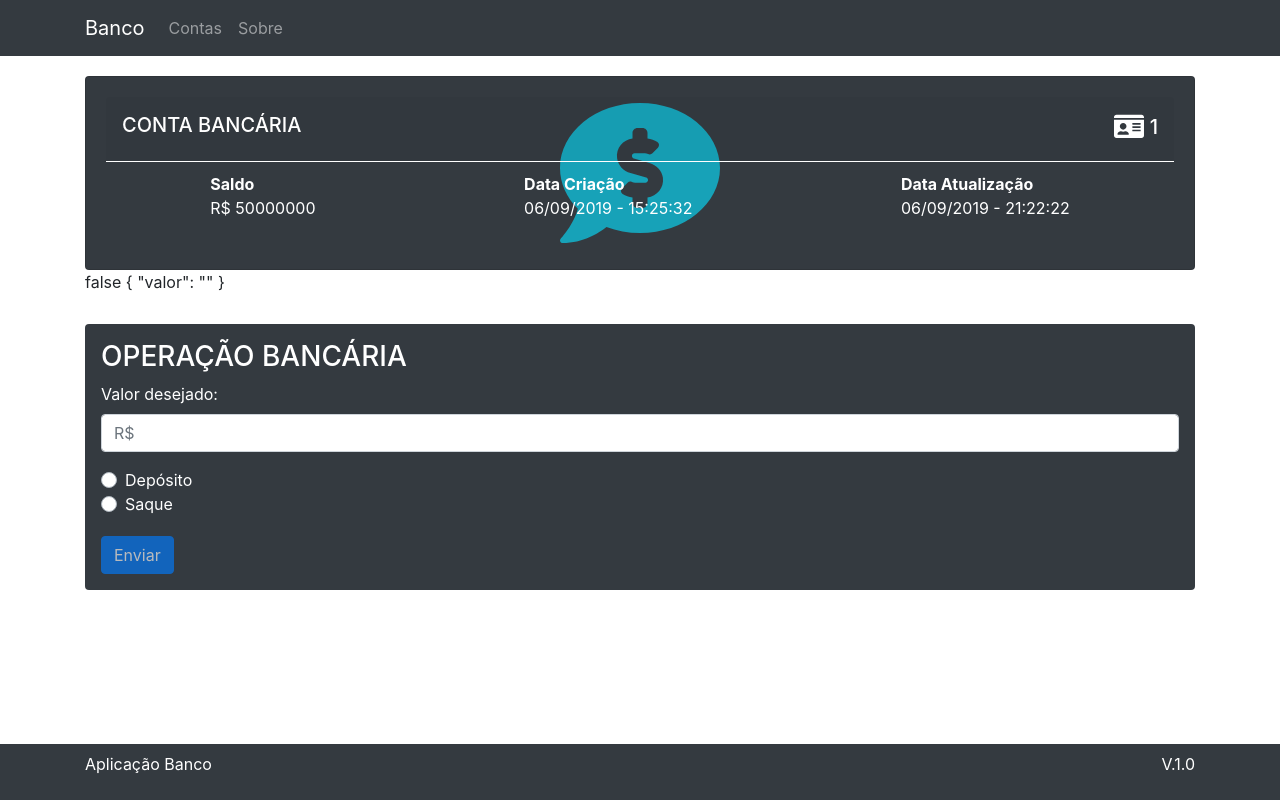
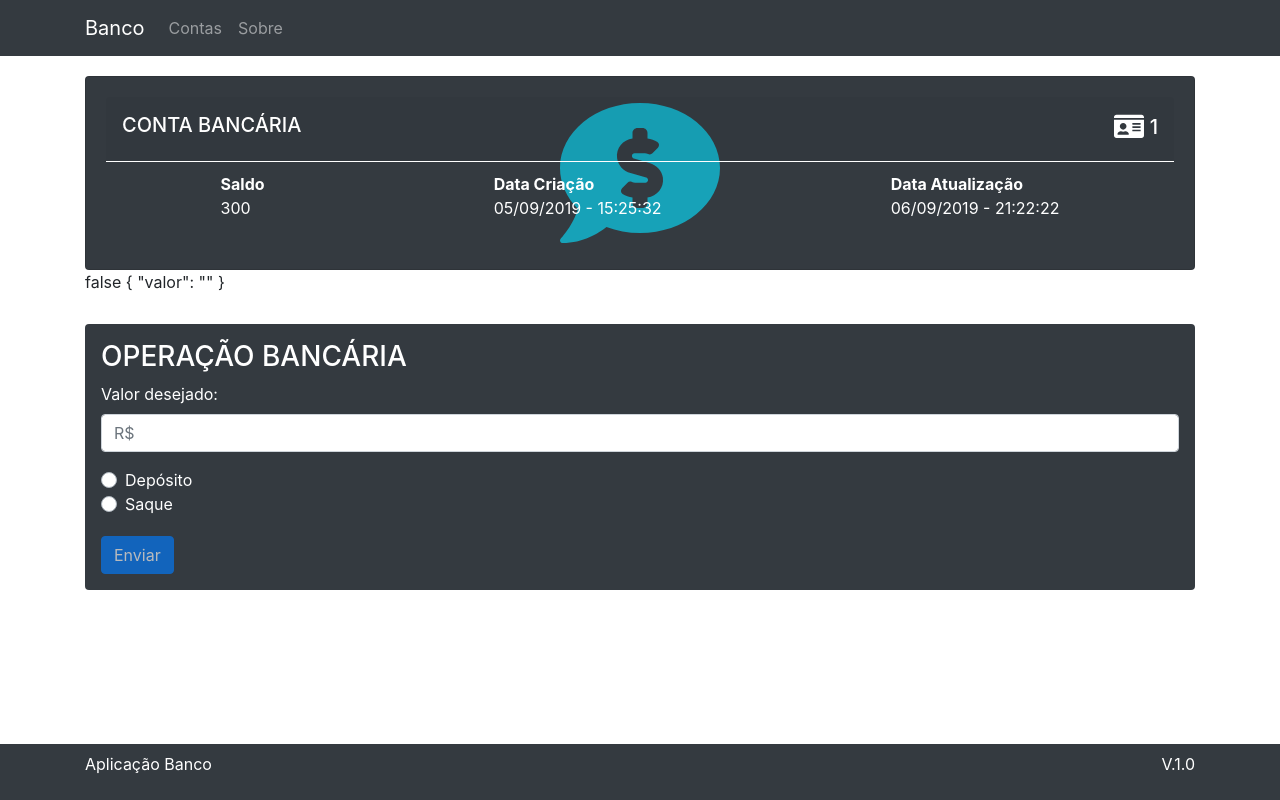
Before and after one commit to RodolfoHerman/banco-ui, an Angular app: page /contas/1 in a window 1280 px wide. Built offline with nearby package versions, Linux system fonts and the light colour scheme.

Commit message:
Criação do componente ContaDetalhe

```diff
--- a/src/app/app.module.ts
+++ b/src/app/app.module.ts
@@ -12,6 +12,7 @@ import { ContasComponent } from './contas/contas.component';
 import { ContaComponent } from './contas/conta/conta.component'
 import { ContasService } from './contas/contas.service';
 import { ContaOperacaoComponent } from './conta-operacao/conta-operacao.component';
+import { ContaDetalheComponent } from './conta-detalhe/conta-detalhe.component';
 
 @NgModule({
   declarations: [
@@ -21,7 +22,8 @@ import { ContaOperacaoComponent } from './conta-operacao/conta-operacao.componen
     CabecalhoComponent,
     ContasComponent,
     ContaComponent,
-    ContaOperacaoComponent
+    ContaOperacaoComponent,
+    ContaDetalheComponent
   ],
   imports: [
     BrowserModule,
--- /dev/null
+++ b/src/app/conta-detalhe/conta-detalhe.component.html
@@ -0,0 +1,37 @@
+<div class="card bg-dark text-white" style="padding: 1em;">
+
+    <div class="card-img text-center">
+        <i class="fas fa-comment-dollar fa-10x" style="color: #17a2b8;"></i>
+    </div>
+
+    <div class="card-img-overlay">
+
+        <div class="card-header" style="border-bottom: 1px solid #FFF; padding: 1em">
+
+            <h5 class="card-title text-uppercase" style="padding-bottom: 20px">
+                <span class="float-left">Conta Bancária</span>
+                <span class="float-right"><i class="fas fa-id-card fa-lg"></i> {{ conta?.id }}</span>
+            </h5>
+        </div>
+
+        <div class="card-content" style="margin-top: 10px">
+
+            <dl>
+                <dt class="card-text">Saldo</dt>
+                <dd class="card-text">{{ conta?.saldo }}</dd>
+            </dl>
+
+            <dl>
+                <dt class="card-text">Data Criação</dt>
+                <dd class="card-text">{{ conta?.dataCriacao | date: 'dd/MM/yyyy' }} - 15:25:32</dd>
+            </dl>
+
+            <dl>
+                <dt class="card-text">Data Atualização</dt>
+                <dd class="card-text">{{ conta?.dataAtualizacao | date: 'dd/MM/yyyy' }} - 21:22:22</dd>
+            </dl>
+
+        </div>
+
+    </div>
+</div>
--- /dev/null
+++ b/src/app/conta-detalhe/conta-detalhe.component.ts
@@ -0,0 +1,17 @@
+import { Component, OnInit, Input } from '@angular/core';
+import { Conta } from '../contas/conta/conta.model';
+
+@Component({
+  selector: 'cb-conta-detalhe',
+  templateUrl: './conta-detalhe.component.html'
+})
+export class ContaDetalheComponent implements OnInit {
+
+  @Input() conta: Conta;
+
+  constructor() { }
+
+  ngOnInit() {
+  }
+
+}
--- a/src/app/conta-operacao/conta-operacao.component.html
+++ b/src/app/conta-operacao/conta-operacao.component.html
@@ -1,40 +1,4 @@
-<div class="card bg-dark text-white" style="padding: 1em;">
-
-    <div class="card-img text-center">
-        <i class="fas fa-comment-dollar fa-10x" style="color: #17a2b8;"></i>
-    </div>
-
-    <div class="card-img-overlay">
-
-        <div class="card-header" style="border-bottom: 1px solid #FFF; padding: 1em">
-
-            <h5 class="card-title text-uppercase" style="padding-bottom: 20px">
-                <span class="float-left">Conta Bancária</span>
-                <span class="float-right"><i class="fas fa-id-card fa-lg"></i> {{ 1 }}</span>
-            </h5>
-        </div>
-
-        <div class="card-content" style="margin-top: 10px">
-
-            <dl>
-                <dt class="card-text">Saldo</dt>
-                <dd class="card-text">R$ 50000000</dd>
-            </dl>
-
-            <dl>
-                <dt class="card-text">Data Criação</dt>
-                <dd class="card-text">{{ '2019-09-06' | date: 'dd/MM/yyyy' }} - 15:25:32</dd>
-            </dl>
-
-            <dl>
-                <dt class="card-text">Data Atualização</dt>
-                <dd class="card-text">{{ '2019-09-06' | date: 'dd/MM/yyyy' }} - 21:22:22</dd>
-            </dl>
-
-        </div>
-
-    </div>
-</div>
+<cb-conta-detalhe [conta]="conta"></cb-conta-detalhe>
 
 {{ form.valid }}
 {{ form.value | json }}
@@ -70,20 +34,3 @@
 
 
 </form>
-
-<!-- <div class="card">
-    <h5 class="card-header">Destaque</h5>
-    <div class="card-body">
-        <h5 class="card-title">Título especial</h5>
-        <p class="card-text">Com suporte a texto embaixo, que funciona como uma introdução a um conteúdo adicional.</p>
-        <p class="card-text">Com suporte a texto embaixo, que funciona como uma introdução a um conteúdo adicional.</p>
-        <p class="card-text">Com suporte a texto embaixo, que funciona como uma introdução a um conteúdo adicional.</p>
-        <p class="card-text">Com suporte a texto embaixo, que funciona como uma introdução a um conteúdo adicional.</p>
-        <p class="card-text">Com suporte a texto embaixo, que funciona como uma introdução a um conteúdo adicional.</p>
-        <p class="card-text">Com suporte a texto embaixo, que funciona como uma introdução a um conteúdo adicional.</p>
-        <p class="card-text">Com suporte a texto embaixo, que funciona como uma introdução a um conteúdo adicional.</p>
-        <p class="card-text">Com suporte a texto embaixo, que funciona como uma introdução a um conteúdo adicional.</p>
-        <p class="card-text">Com suporte a texto embaixo, que funciona como uma introdução a um conteúdo adicional.</p>
-        <a href="#" class="btn btn-primary">Visitar</a>
-    </div>
-</div> -->
--- a/src/app/conta-operacao/conta-operacao.component.ts
+++ b/src/app/conta-operacao/conta-operacao.component.ts
@@ -1,4 +1,7 @@
 import { Component, OnInit } from '@angular/core';
+import { Conta } from '../contas/conta/conta.model';
+import { ContasService } from '../contas/contas.service';
+import { ActivatedRoute } from '@angular/router';
 
 @Component({
   selector: 'cb-conta-operacao',
@@ -6,9 +9,16 @@ import { Component, OnInit } from '@angular/core';
 })
 export class ContaOperacaoComponent implements OnInit {
 
-  constructor() { }
+  conta: Conta;
+
+  constructor(
+    private contasService: ContasService,
+    private route: ActivatedRoute
+  ) { }
 
   ngOnInit() {
+
+    this.conta = this.contasService.buscarContaPeloId(this.route.snapshot.params['id']);
   }
 
 }
--- a/src/app/contas/contas.service.ts
+++ b/src/app/contas/contas.service.ts
@@ -45,4 +45,9 @@ export class ContasService {
 
         return this.contas;
     }
+
+    buscarContaPeloId(id: number): Conta {
+
+        return this.contas.find(conta => conta.id == id);
+    }
 }
```
